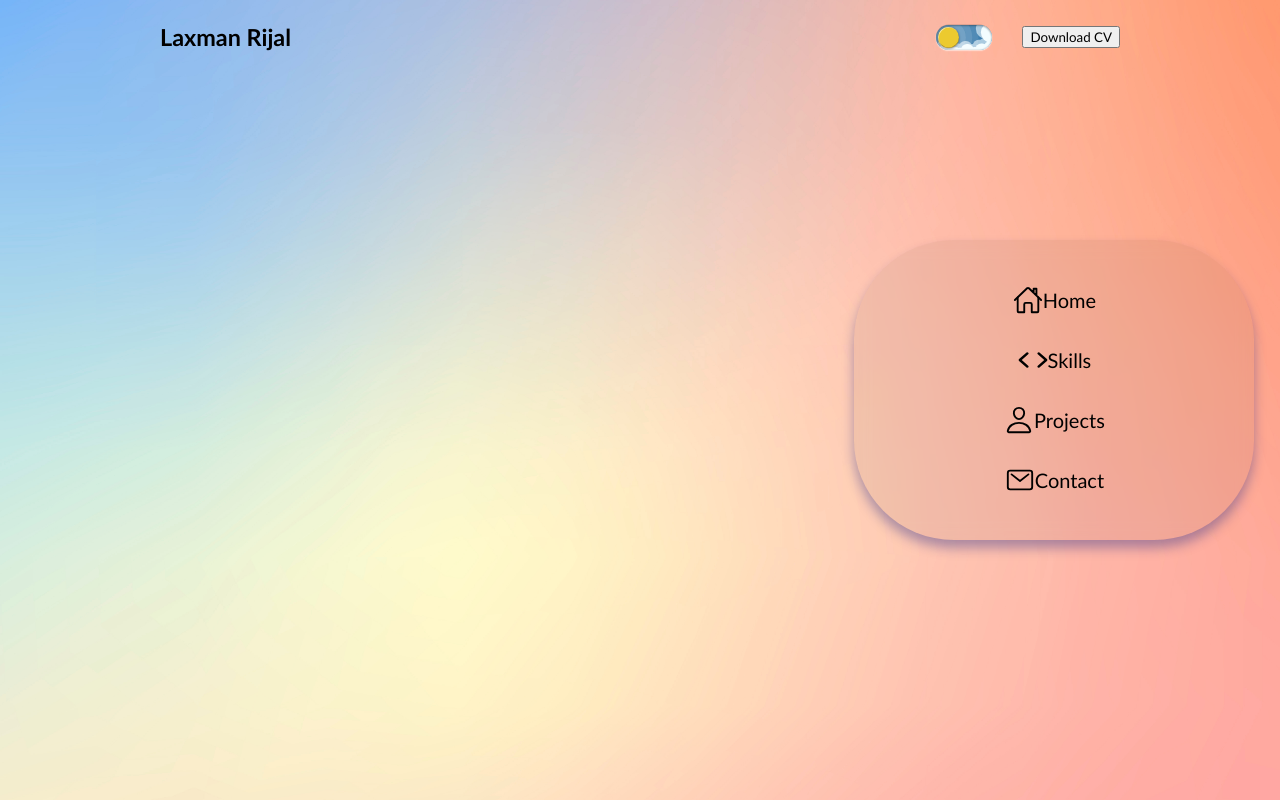
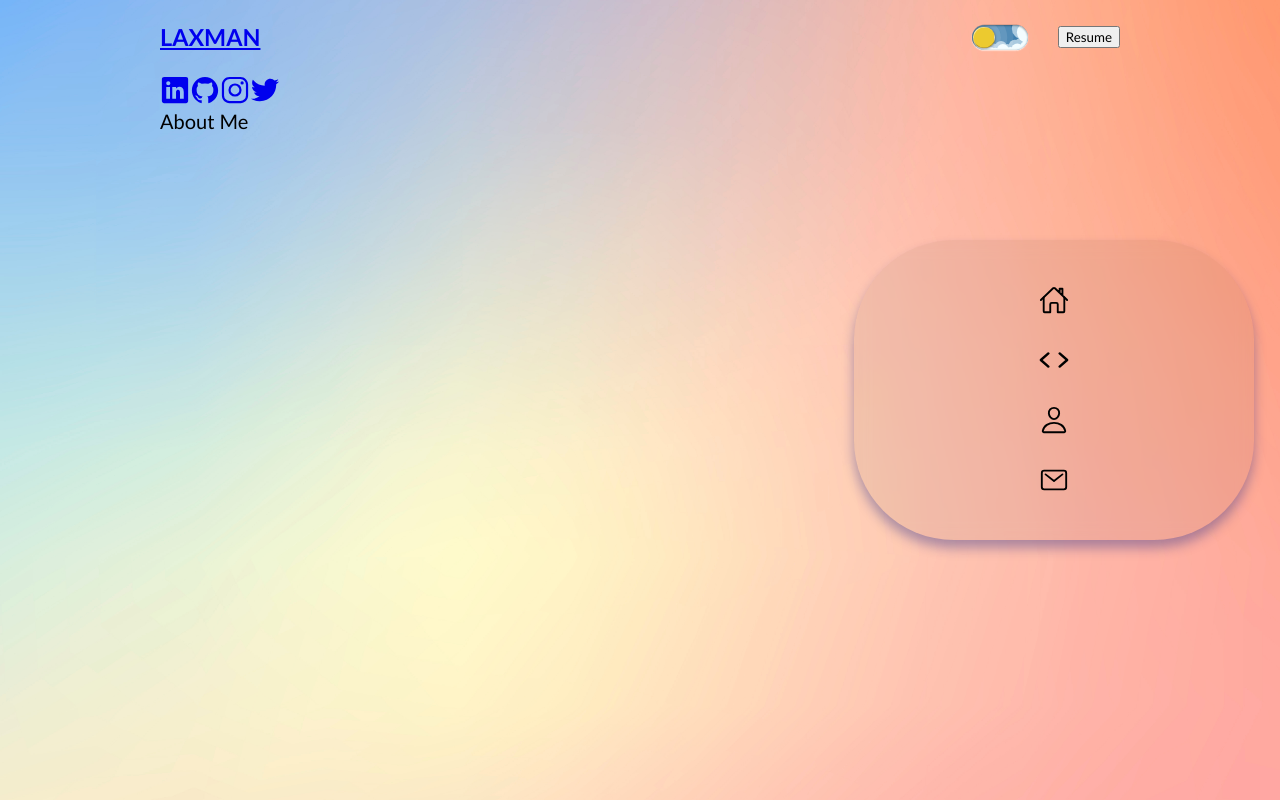
Before and after one commit to laxman1892/portfolio_website-failed-, a React (Create React App) app: page / in a window 1280 px wide. Built offline with nearby package versions, Linux system fonts and the light colour scheme.

Commit message:
import logo, handling link, link update through react router dom

```diff
--- a/src/App.js
+++ b/src/App.js
@@ -1,17 +1,32 @@
+import { useState } from "react";
 import "./App.css";
 import "./styles.css";
+import { Link, Outlet } from "react-router-dom";
 import {
   IoPersonOutline,
   IoHomeOutline,
   IoCode,
   IoMailOutline,
+  IoLogoLinkedin,
+  IoLogoInstagram,
+  IoLogoGithub,
+  IoLogoTwitter,
 } from "react-icons/io5";
+import Aboutme from "./aboutme";
 
 function App() {
+  const [showAboutMe, setShowAboutMe] = useState(true);
+
+  function handleLinkClick() {
+    setShowAboutMe(false);
+  }
+
   return (
     <div className="container">
       <div className="header">
-        <h3>Laxman Rijal</h3>
+        <h3>
+          <a href="/">LAXMAN</a>
+        </h3>
         <div className="header-right">
           <label className="theme-switch">
             <input type="checkbox" className="theme-switch__checkbox" />
@@ -42,26 +57,106 @@ function App() {
               </div>
             </div>
           </label>
-          <button className="download">Download CV</button>
+          <button type="submit" className="download">
+            Resume
+          </button>
         </div>
       </div>
       <div className="menu-bar">
-        <a href="www.google.com" className="home">
+        <Link
+          onClick={() => (!showAboutMe ? setShowAboutMe(true) : null)}
+          to="/"
+          className="home"
+        >
           <IoHomeOutline style={{ height: 30, width: 30 }} />
-          <span>Home</span>
-        </a>
-        <a href="www.google.com" className="skills">
+          {/* <div className="hover">Home</div> */}
+          {/* <hr
+            style={{
+              height: 1,
+              width: 50,
+              backgroundColor: "white",
+              border: "none",
+            }}
+          /> */}
+        </Link>
+        <Link onClick={handleLinkClick} to="/skills" className="skills">
           <IoCode style={{ height: 30, width: 30 }} />
-          <span>Skills</span>
-        </a>
-        <a href="www.google.com" className="projects">
+          {/* <div className="hover">Skills</div> */}
+          {/* <hr
+            style={{
+              height: 1,
+              width: 50,
+              backgroundColor: "white",
+              border: "none",
+            }}
+          /> */}
+        </Link>
+        <Link onClick={handleLinkClick} to="/projects" className="projects">
           <IoPersonOutline style={{ height: 30, width: 30 }} />
-          <span>Projects</span>
-        </a>
-        <a href="www.google.com" className="contact">
+          {/* <div className="hover">Projects</div> */}
+          {/* <hr
+            style={{
+              height: 1,
+              width: 50,
+              backgroundColor: "white",
+              border: "none",
+            }}
+          /> */}
+        </Link>
+        <Link onClick={handleLinkClick} to="/contact" className="contact">
           <IoMailOutline style={{ height: 30, width: 30 }} />
-          <span>Contact</span>
-        </a>
+          {/* <div className="hover">Contact</div> */}
+        </Link>
+      </div>
+
+      <div className="contact-bar">
+        <Link
+          to="https://www.linkedin.com/in/laxman-rijal"
+          target="_blank"
+        >
+          <IoLogoLinkedin style={{ height: 30, width: 30 }} />
+          {/* <div className="hover">Linkedin</div> */}
+          {/* <hr
+            // style={{
+            //   height: 1,
+            //   width: 50,
+            //   backgroundColor: "white",
+            //   border: "none",
+            // }}
+          /> */}
+        </Link>
+        <Link to="https://www.github.com/laxman1892" target="_blank">
+          <IoLogoGithub style={{ height: 30, width: 30 }} />
+          {/* <div className="hover">Github</div> */}
+          {/* <hr
+            // style={{
+            //   height: 1,
+            //   width: 50,
+            //   backgroundColor: "white",
+            //   border: "none",
+            // }}
+          /> */}
+        </Link>
+        <Link to="https://www.instagram.com/lax.myann" target="_blank">
+          <IoLogoInstagram style={{ height: 30, width: 30 }} />
+          {/* <div className="hover">Instagram</div> */}
+          {/* <hr
+            // style={{
+            //   height: 1,
+            //   width: 50,
+            //   backgroundColor: "white",
+            //   border: "none",
+            // }}
+          /> */}
+        </Link>
+        <Link to="https://www.twitter.com/lax_myann" target="_blank">
+          <IoLogoTwitter style={{ height: 30, width: 30 }} />
+          {/* <div className="hover">Twitter</div> */}
+        </Link>
+      </div>
+      <div className="hero">
+        {showAboutMe && <Aboutme />}
+        <Outlet />
       </div>
     </div>
   );
```
